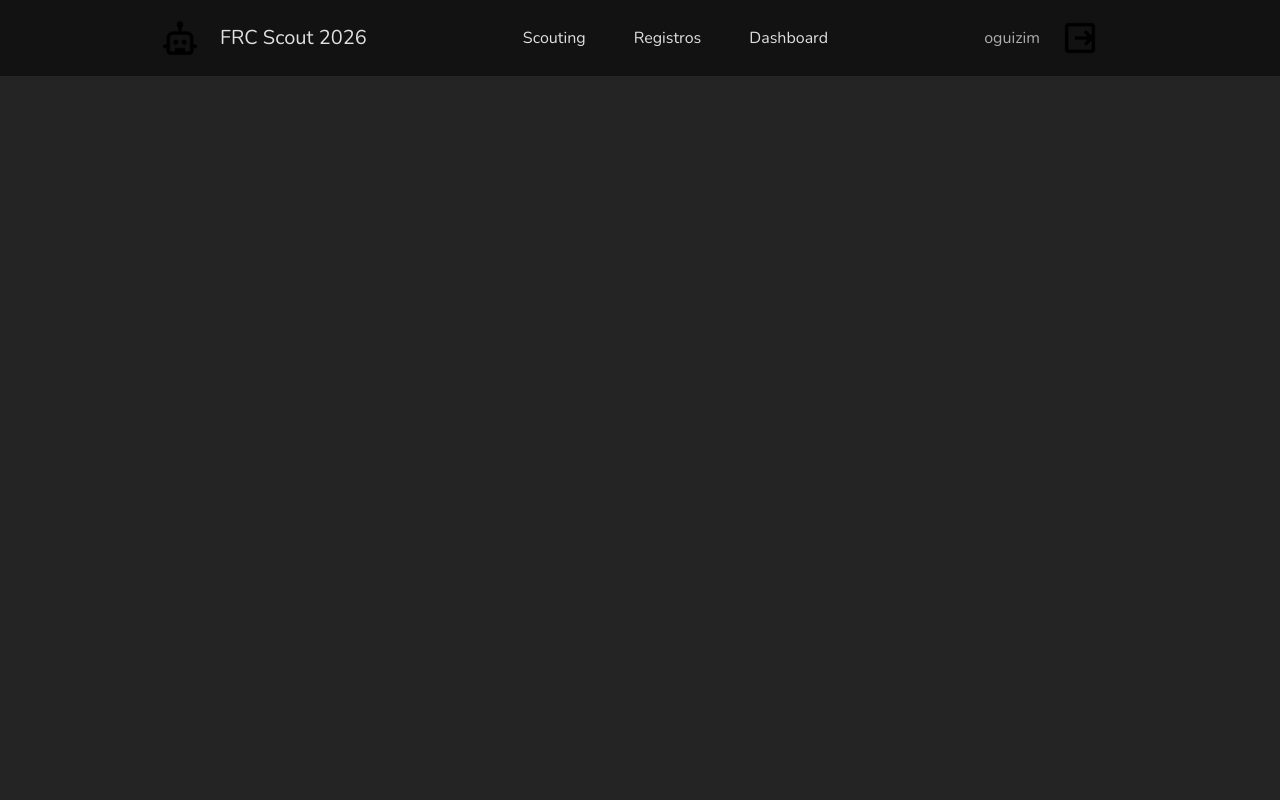
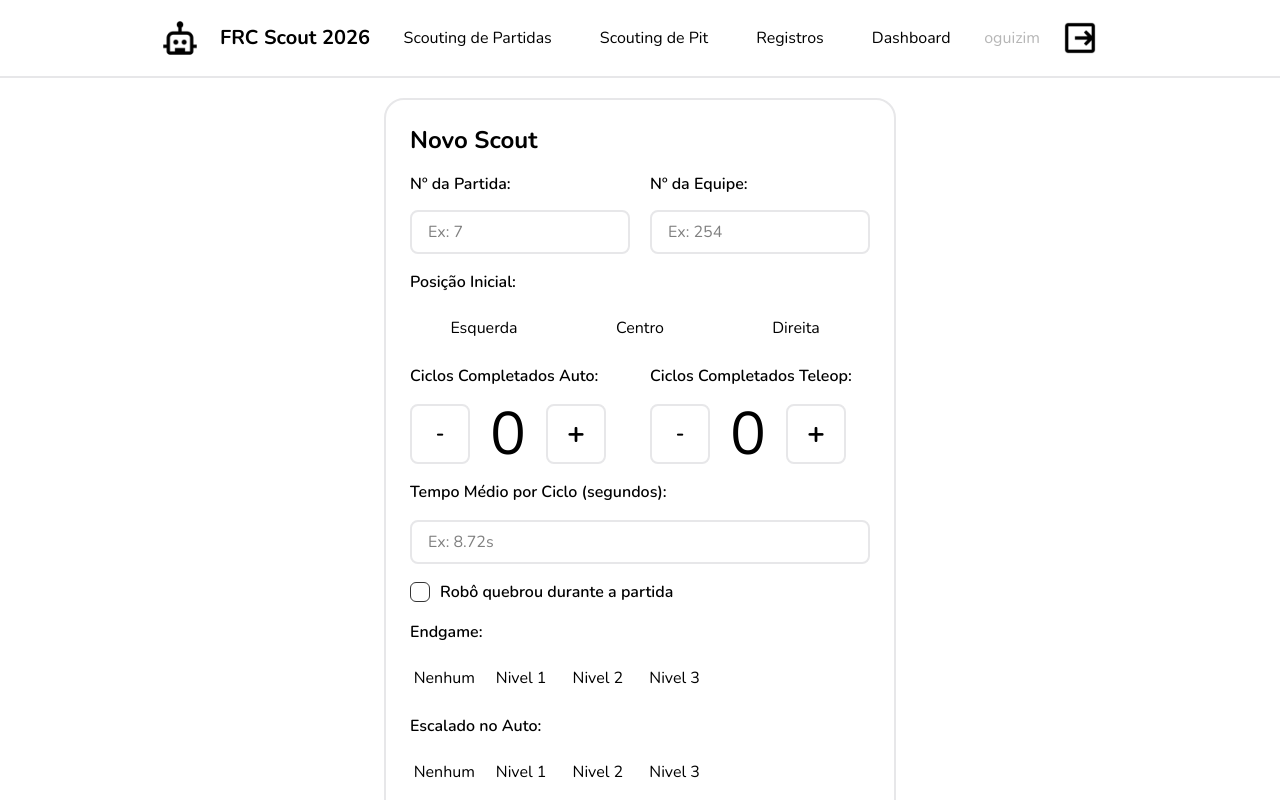
Before and after one commit to oguiizim/Scout, a React (Vite) app in the folder scout/: page / in a window 1280 px wide. Shown: the top 800 px of the page. Built offline with nearby package versions, Linux system fonts and the light colour scheme.

Commit message:
match scout v1 done

```diff
--- /dev/null
+++ b/scout/src/pages/Components/Navbar.jsx
@@ -0,0 +1,44 @@
+import { useState } from "react";
+
+function Navbar() {
+  const [count, setCount] = useState(0);
+
+  return (
+    <nav className="font-nunito min-w-screen flex justify-between border-b-2 border-[#E7E7E9] bg-[#ffffff] px-40 text-black">
+      {/* Itens of navigator */}
+
+      {/* Name of the product */}
+      <div className="flex justify-start items-center gap-5 text-xl font-bold">
+        <div className="h-10 w-10">
+          <img src="/src/assets/icons8-bot.png" />
+        </div>
+        FRC Scout 2026
+      </div>
+
+      {/* List of links */}
+      <ul className="flex justify-center items-center gap-4 m-4">
+        <li className="justify-center flex rounded-md p-2.5 px-4 hover:bg-[#F1F5F9] hover:scale-105 transition-all duration-200">
+          <a href="">Scouting de Partidas</a>
+        </li>
+        <li className="justify-center flex rounded-md p-2.5 px-4 hover:bg-[#F1F5F9] hover:scale-105 transition-all duration-200">
+          <a href="">Scouting de Pit</a>
+        </li>
+        <li className="justify-center flex rounded-md p-2.5 px-4 hover:bg-[#F1F5F9] hover:scale-105 transition-all duration-200">
+          <a href="">Registros</a>
+        </li>
+        <li className="justify-center flex rounded-md p-2.5 px-4 hover:bg-[#F1F5F9] hover:scale-105 transition-all duration-200">
+          <a href="">Dashboard</a>
+        </li>
+      </ul>
+
+      {/* Logout */}
+      <div className="flex justify-end items-center gap-5 mr-5 text-lr text-[#b6b6b6]">
+        oguizim
+        <button className="w-10 h-10 cursor-pointer">
+          <img src="./src/assets/icons8-sair.png" />
+        </button>
+      </div>
+    </nav>
+  );
+}
+export default Navbar;
--- /dev/null
+++ b/scout/src/pages/Components/ScoutMForm.jsx
@@ -0,0 +1,169 @@
+import { useState } from "react";
+
+function ScoutForm() {
+  const [count, setCount] = useState(0);
+
+  return (
+    <div className="w-[40vw] bg-[#ffffff] flex flex-col text-[#000000] p-6 mt-5 mb-5 rounded-[20px] border-2 border-[#E7E7E9]">
+      {/* Title */}
+      <h1 className="font-bold text-2xl justify-start mb-4">Novo Scout</h1>
+
+      {/* Team and Match Number */}
+      <div className="flex flex-row justify-between gap-5 mb-4">
+        {/* Match */}
+        <div className="w-[50%]">
+          <h1 className="mb-3.5 font-semibold">Nº da Partida:</h1>
+          <input
+            type="text"
+            placeholder="Ex: 7"
+            className="w-full px-4 py-2 rounded-lg border-2 border-[#E7E7E9]"
+          />
+        </div>
+
+        {/* Team */}
+        <div className="w-[50%]">
+          <h1 className="mb-3.5 font-semibold">Nº da Equipe:</h1>
+          <input
+            type="text"
+            placeholder="Ex: 254"
+            className="w-full px-4 py-2 rounded-lg border-2 border-[#E7E7E9]"
+          />
+        </div>
+      </div>
+
+      {/* Initial Position */}
+      <div className="mb-4">
+        <h1 className="mb-3.5 font-semibold">Posição Inicial:</h1>
+        <div className="w-full  flex flex-row justify-between gap-2 hover:cursor-pointer">
+          <button className="py-2 w-[33.33%] bg-[#ffffff] flex justify-center rounded-lg hover:bg-[#F1F5F9]">
+            Esquerda
+          </button>
+          <button className="py-2 w-[33.33%] bg-[#ffffff] flex justify-center rounded-lg hover:bg-[#F1F5F9]">
+            Centro
+          </button>
+          <button className="py-2 w-[33.33%] bg-[#ffffff] flex justify-center rounded-lg hover:bg-[#F1F5F9]">
+            Direita
+          </button>
+        </div>
+      </div>
+
+      {/* Cycles Counter */}
+      <div className="mb-4 flex flex-row justify-between gap-5">
+        <div className="w-[50%]">
+          <h1 className="font-semibold mb-4">Ciclos Completados Auto:</h1>
+          <div className="w-full flex flex-row gap-5">
+            <button className="text-xl w-15 h-15 cursor-pointer border-2 border-[#E7E7E9] rounded-lg hover:bg-[#F1F5F9] font-bold">
+              -
+            </button>
+            <h1 className="text-6xl flex justify-center items-center">0</h1>
+            <button className="text-3xl w-15 h-15 cursor-pointer border-2 border-[#E7E7E9] rounded-lg hover:bg-[#F1F5F9] font-bold">
+              +
+            </button>
+          </div>
+        </div>
+        <div className="w-[50%]">
+          <h1 className="font-semibold mb-4">Ciclos Completados Teleop:</h1>
+          <div className="w-full flex flex-row gap-5">
+            <button className="text-xl w-15 h-15 cursor-pointer border-2 border-[#E7E7E9] rounded-lg hover:bg-[#F1F5F9] font-bold">
+              -
+            </button>
+            <h1 className="text-6xl flex justify-center items-center">0</h1>
+            <button className="text-3xl w-15 h-15 cursor-pointer border-2 border-[#E7E7E9] rounded-lg hover:bg-[#F1F5F9] font-bold">
+              +
+            </button>
+          </div>
+        </div>
+      </div>
+
+      {/* Average Seconds Per Cycle */}
+      <div className="mb-4">
+        <h1 className="font-semibold mb-4">
+          Tempo Médio por Ciclo (segundos):
+        </h1>
+        <input
+          type="text"
+          placeholder="Ex: 8.72s"
+          className="w-full px-4 py-2 rounded-lg border-2 border-[#E7E7E9]"
+        />
+      </div>
+
+      {/* Robot break on field? */}
+      <div className="flex items-center mb-4">
+        {/* Checkbox */}
+        <label className="mr-2.5 cursor-pointer select-none">
+          <input type="checkbox" className="peer hidden" />
+          <span
+            className="
+              w-5 h-5
+              rounded-md
+              border border-[#343434]
+              flex items-center justify-center
+              transition
+              peer-checked:bg-[#dbe9f6]
+              peer-checked:border-[#dbe9f6]
+            "
+          ></span>
+        </label>
+        <h1 className="font-semibold items-center">
+          Robô quebrou durante a partida
+        </h1>
+      </div>
+
+      {/* Endgame */}
+      <div className="mb-4">
+        <h1 className="mb-3.5 font-semibold">Endgame:</h1>
+        <div className="w-[65%]  flex flex-row justify-between gap-2 hover:cursor-pointer">
+          <button className="py-2 w-[25%] bg-[#ffffff] flex justify-center rounded-lg hover:bg-[#F1F5F9]">
+            Nenhum
+          </button>
+          <button className="py-2 w-[25%] bg-[#ffffff] flex justify-center rounded-lg hover:bg-[#F1F5F9]">
+            Nivel 1
+          </button>
+          <button className="py-2 w-[25%] bg-[#ffffff] flex justify-center rounded-lg hover:bg-[#F1F5F9]">
+            Nivel 2
+          </button>
+          <button className="py-2 w-[25%] bg-[#ffffff] flex justify-center rounded-lg hover:bg-[#F1F5F9]">
+            Nivel 3
+          </button>
+        </div>
+      </div>
+
+      {/* Climbing on Auto */}
+      <div className="mb-4">
+        <h1 className="mb-3.5 font-semibold">Escalado no Auto:</h1>
+        <div className="w-[65%]  flex flex-row justify-between gap-2 hover:cursor-pointer">
+          <button className="py-2 w-[25%] bg-[#ffffff] flex justify-center rounded-lg hover:bg-[#F1F5F9]">
+            Nenhum
+          </button>
+          <button className="py-2 w-[25%] bg-[#ffffff] flex justify-center rounded-lg hover:bg-[#F1F5F9]">
+            Nivel 1
+          </button>
+          <button className="py-2 w-[25%] bg-[#ffffff] flex justify-center rounded-lg hover:bg-[#F1F5F9]">
+            Nivel 2
+          </button>
+          <button className="py-2 w-[25%] bg-[#ffffff] flex justify-center rounded-lg hover:bg-[#F1F5F9]">
+            Nivel 3
+          </button>
+        </div>
+      </div>
+
+      {/* Observations */}
+      <div className="mb-4">
+        <div className="w-full">
+          <h1 className="mb-3.5 font-semibold">Observações:</h1>
+          <input
+            type="text"
+            placeholder="Ex: Robô tem a estratégia x somando com sua base torna fácil y coisas"
+            className="w-full px-4 py-2 rounded-lg border-2 border-[#E7E7E9]"
+          />
+        </div>
+      </div>
+
+      {/* Save data */}
+      <button className="w-full flex justify-center bg-[#0F172A] text-white rounded-lg py-2 cursor-pointer hover:bg-[#141e37] transition-all duration-200">
+        Salvar
+      </button>
+    </div>
+  );
+}
+export default ScoutForm;
--- a/scout/src/pages/login/Login.jsx
+++ b/scout/src/pages/login/Login.jsx
@@ -4,27 +4,25 @@ function Login() {
   const [count, setCount] = useState(0);
 
   return (
-    <div className="font-nunito w-full min-h-screen flex items-center justify-center bg-[#242424]">
-      <div className="w-[40vw] flex flex-col items-center bg-[rgb(18,18,18)] rounded-2xl p-10">
-        <div className="w-20 bg-[#adadad] p-2 rounded-2xl my-2.5">
+    <div className="font-nunito w-full min-h-screen flex items-center justify-center bg-[#ffffff]">
+      <div className="text-black w-[30vw] flex flex-col items-center rounded-[20px] p-10 border-2 border-[#F1F5F9]">
+        <div className="w-20 bg-[#E7E7E9] p-2 rounded-2xl my-2.5">
           <img src="/src/assets/icons8-bot.png" alt="Logo" />
         </div>
 
-        <h1 className="text-2xl text-white mt-2.5">FRC Scout 2026</h1>
-        <p className="text-[#adadad] mb-2.5 mt-1">
+        <h1 className="text-2xl text-black mt-2.5 font-bold">FRC Scout 2026</h1>
+        <p className="text-[#262626] mb-2.5 mt-1">
           Rebuilt - Sistema de Scouting
         </p>
 
-        <p className="self-start text-[#adadad] mt-2.5">Usuário</p>
-        <div className="w-full rounded-lg bg-[#333333] my-2.5">
-          <input
-            type="text"
-            placeholder="Digite seu usuário"
-            className="p-2 rounded-lg bg-[#333333] text-white w-full"
-          />
-        </div>
+        <p className="self-start text-black mt-2.5 font-semibold">Usuário</p>
+        <input
+          type="text"
+          placeholder="Digite seu usuário"
+          className="p-2  rounded-lg bg-[#ffffff] text-black w-full border-2 border-[#F1F5F9] mt-2.5 mb-2.5"
+        />
 
-        <div className="w-full bg-[#19195E] py-2 px-4 rounded-lg hover:bg-[#2E2EAB] transition-all duration-200">
+        <div className="w-full bg-[#0F172A] py-2 px-4 rounded-lg hover:bg-[#141e37] transition-all duration-200">
           <button className="w-full items-center text-white ">Entrar</button>
         </div>
       </div>
--- a/scout/src/pages/scout/Scout.jsx
+++ b/scout/src/pages/scout/Scout.jsx
@@ -1,43 +1,14 @@
 import { useState } from "react";
+import Navbar from "../Components/Navbar";
+import ScoutMForm from "../Components/ScoutMForm";
 
 function Scout() {
   const [count, setCount] = useState(0);
 
   return (
-    <div className="font-nunito w-full min-h-screen bg-[#242424]">
-      {/* Navigator */}
-      <nav className="min-w-screen flex justify-between bg-[rgb(18,18,18)] px-40">
-        {/* Itens of navigator */}
-
-        {/* Name of the product */}
-        <div className="flex justify-start items-center gap-5 text-xl">
-          <div className="h-10 w-10">
-            <img src="/src/assets/icons8-bot.png" />
-          </div>
-          FRC Scout 2026
-        </div>
-
-        {/* List of links */}
-        <ul className="flex justify-center items-center gap-4 m-4">
-          <li className="justify-center flex rounded-md p-2.5 px-4 hover:bg-[#3a3a3a] hover:scale-105 transition-all duration-200">
-            <a href="">Scouting</a>
-          </li>
-          <li className="justify-center flex rounded-md p-2.5 px-4 hover:bg-[#3a3a3a] hover:scale-105 transition-all duration-200">
-            <a href="">Registros</a>
-          </li>
-          <li className="justify-center flex rounded-md p-2.5 px-4 hover:bg-[#3a3a3a] hover:scale-105 transition-all duration-200">
-            <a href="">Dashboard</a>
-          </li>
-        </ul>
-
-        {/* Logout */}
-        <div className="flex justify-end items-center gap-5 mr-5 text-lr text-[#adadad]">
-          oguizim
-          <button className="w-10 h-10 cursor-pointer">
-            <img src="./src/assets/icons8-sair.png" />
-          </button>
-        </div>
-      </nav>
+    <div className="overflow-x-hidden flex flex-col items-center bg-[#ffffff]">
+      <Navbar></Navbar>
+      <ScoutMForm className="flex items-center justify-center"></ScoutMForm>
     </div>
   );
 }
```
